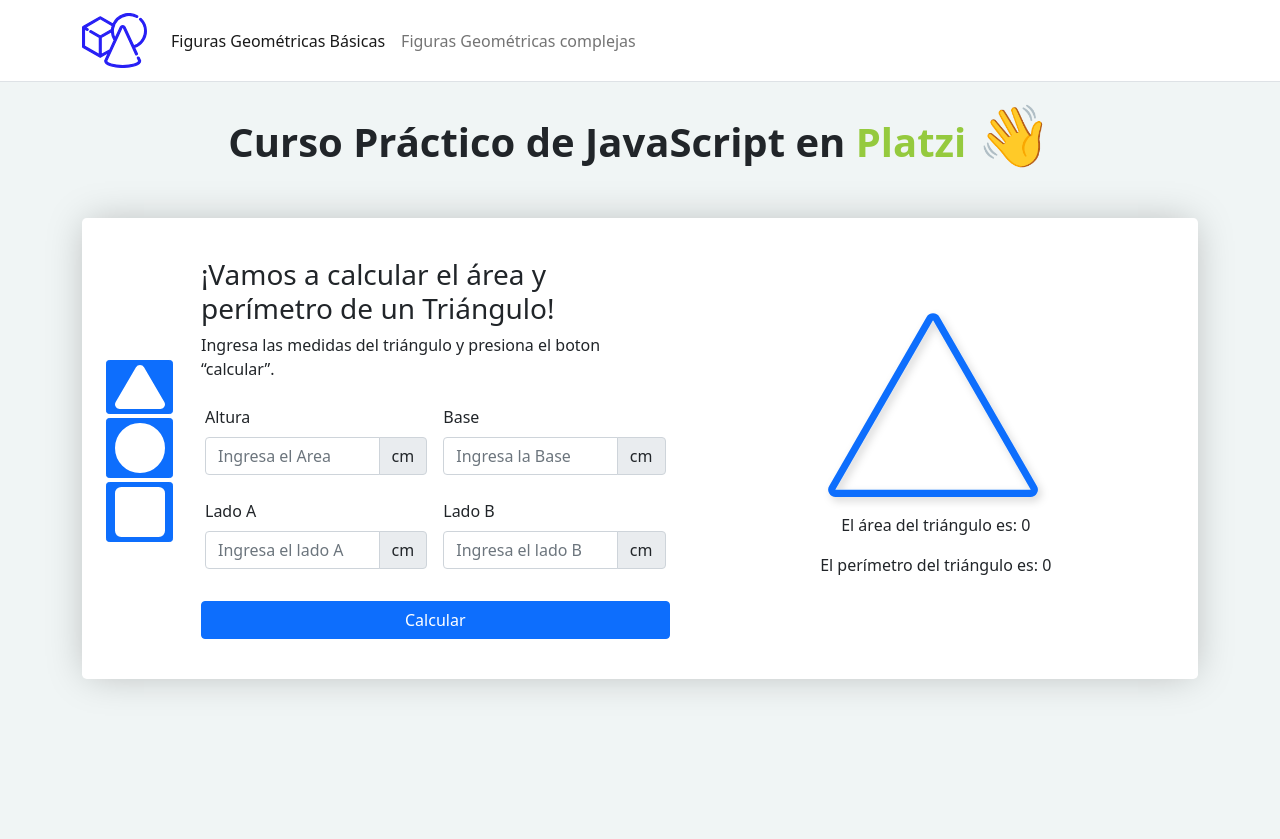
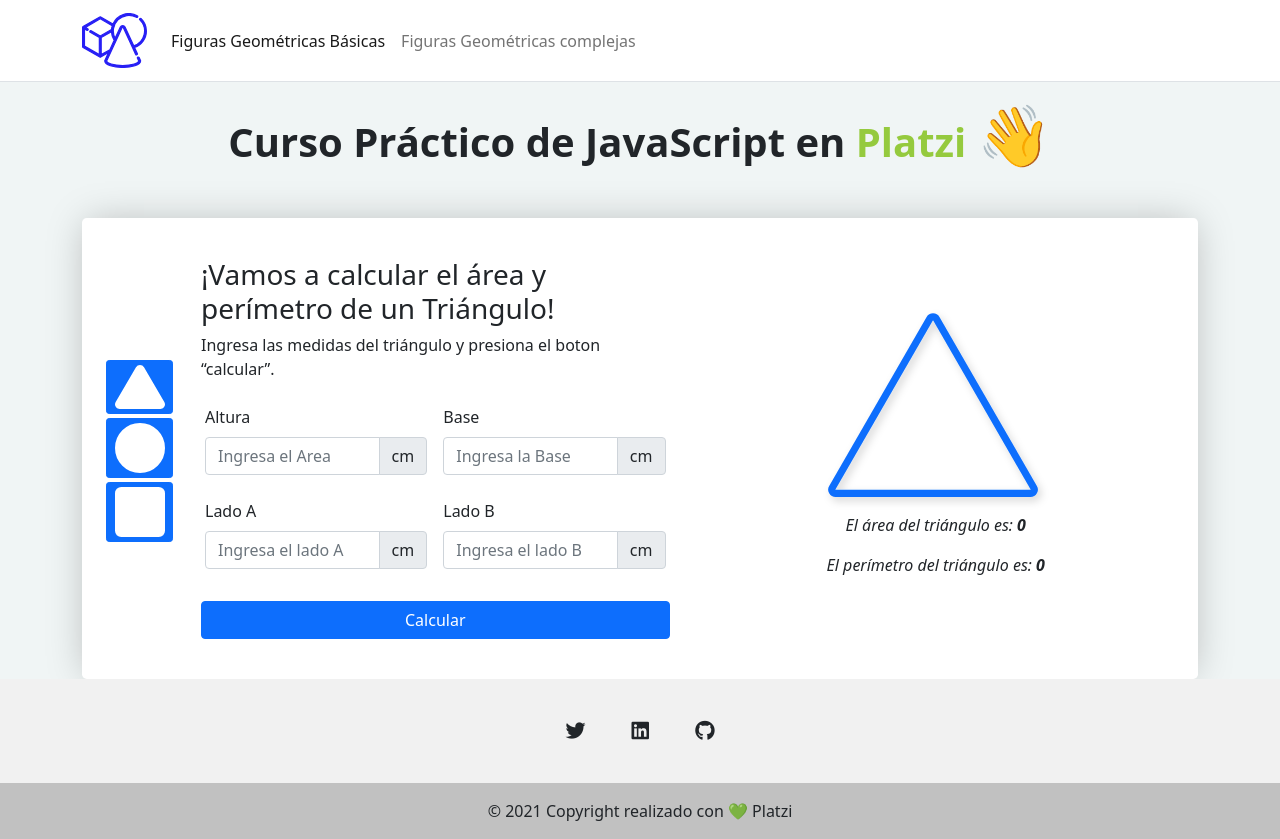
Before and after one commit to AndresCanizales2/Platzi-curso-practico-javascript, a plain HTML site: page figuras.html in a window 1280 px wide. Before the commit the page ends 800 px from the top, so only its background shows below. Drawn offline with nearby package versions, Linux system fonts and the light colour scheme.

Commit message:
agregando el footer

```diff
--- a/figuras.html
+++ b/figuras.html
@@ -140,8 +140,8 @@
           <img src="./images/triangulo.svg" class="w-50 mx-auto d-block" alt="circulo" />
 
           <div class="container text-center">
-            <p>El &aacute;rea del tri&aacute;ngulo es: <span id="RespuestaArea">0</span> </p>
-            <p>El per&iacute;metro del tri&aacute;ngulo es: <span id="Respuestaperimetro">0</span> </p>
+            <p class="fst-italic">El &aacute;rea del tri&aacute;ngulo es: <span class="fw-bold" id="RespuestaArea">0</span> </p>
+            <p class="fst-italic">El per&iacute;metro del tri&aacute;ngulo es: <span class="fw-bold" id="Respuestaperimetro">0</span> </p>
           </div>
         </div>
       </div>
@@ -150,7 +150,54 @@
 
   <script src="./lib/bootstrap/js/bootstrap.min.js"></script>
   <script src="./lib/bootstrap/js/popper.min.js"></script>
+  <script src="https://kit.fontawesome.com/339d9e5280.js" crossorigin="anonymous"></script>
   <script src="./figuras.js"></script>
 </body>
 
+<footer class="text-center text-white" style="background-color: #f1f1f1;">
+  <!-- Grid container -->
+  <div class="container pt-4">
+    <!-- Section: Social media -->
+    <section class="mb-4">
+
+      <!-- Twitter -->
+      <a
+        class="btn btn-link btn-floating btn-lg text-dark m-1"
+        href="https://twitter.com/andrescani_e"
+        role="button"
+        data-mdb-ripple-color="dark"
+        ><i class="fab fa-twitter"></i
+      ></a>
+
+         <!-- Linkedin -->
+      <a
+        class="btn btn-link btn-floating btn-lg text-dark m-1"
+        href="https://www.linkedin.com/in/cristian-andres-canizales-a88ab31a9/"
+        role="button"
+        data-mdb-ripple-color="dark"
+        ><i class="fab fa-linkedin"></i
+      ></a>
+      <!-- Github -->
+      <a
+        class="btn btn-link btn-floating btn-lg text-dark m-1"
+        href="https://github.com/AndresCanizales2"
+        role="button"
+        data-mdb-ripple-color="dark"
+        ><i class="fab fa-github"></i
+      ></a>
+    </section>
+    <!-- Section: Social media -->
+  </div>
+  <!-- Grid container -->
+
+  <!-- Copyright -->
+  <div class="text-center text-dark p-3" style="background-color: rgba(0, 0, 0, 0.2);">
+    © 2021 Copyright realizado con  &#128154; Platzi
+  </div>
+  <!-- Copyright -->
+
+
+
+</footer>
+
 </html>
```
